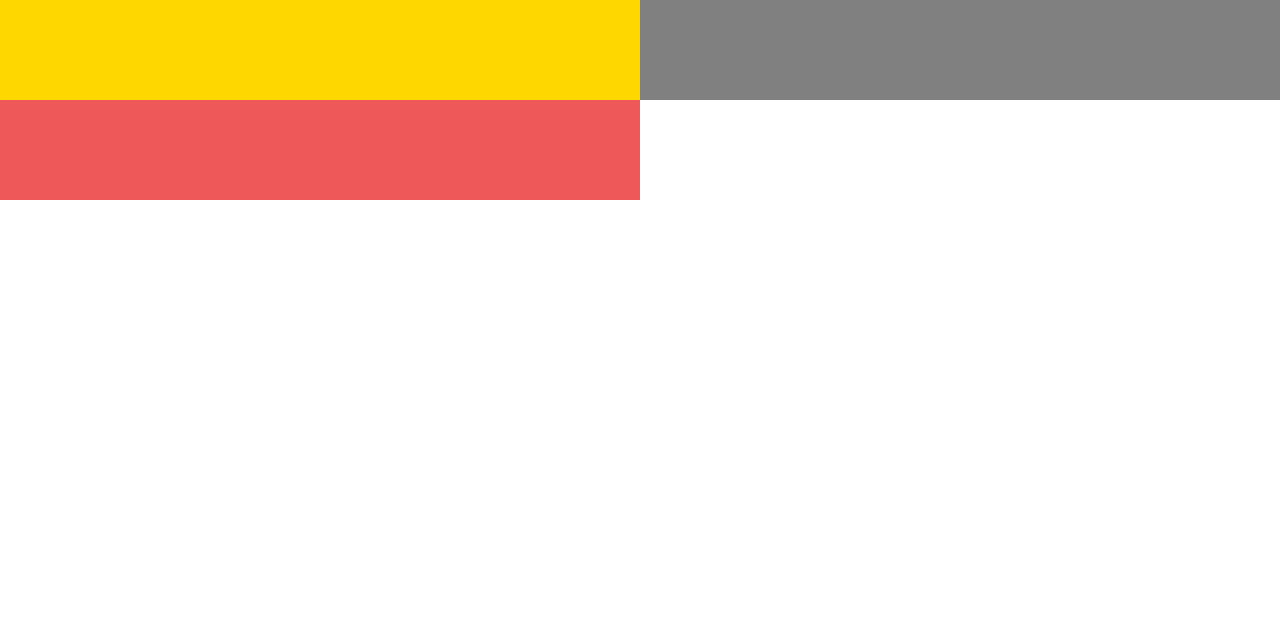
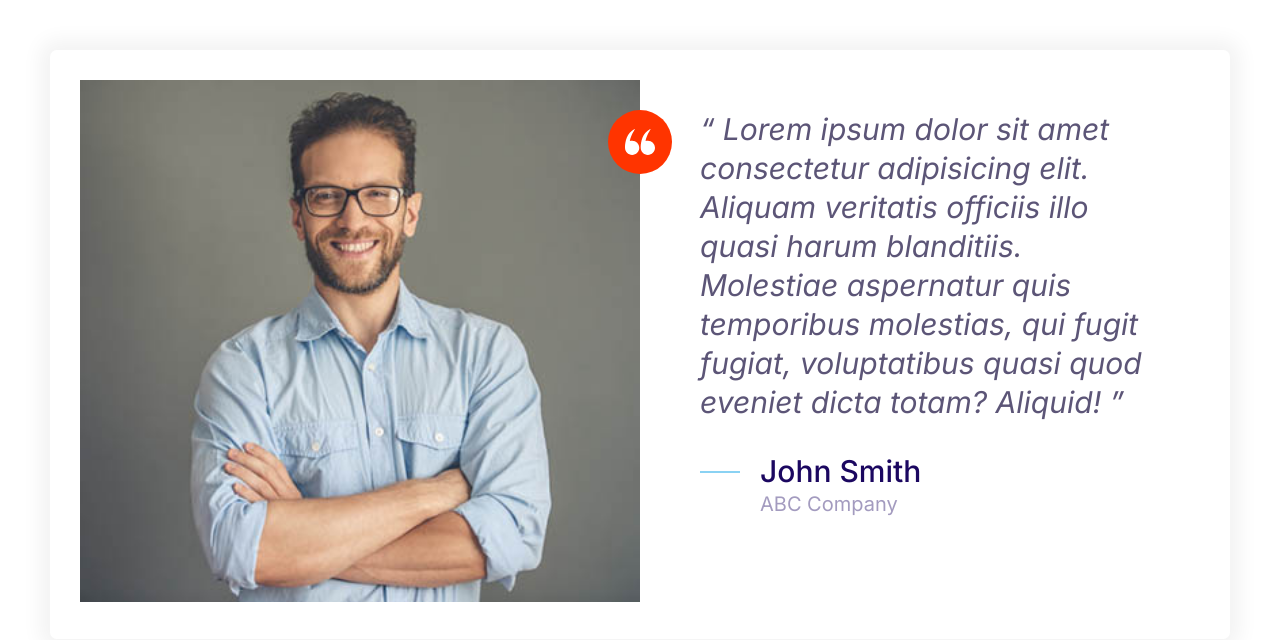
Before and after one commit to Aryanahmad04/moshify, a plain HTML site: page index.html in a window 1280 px wide. Drawn offline with Linux system fonts and the light colour scheme.

Commit message:
testimonial

```diff
--- a/css/style.css
+++ b/css/style.css
@@ -143,9 +143,16 @@ a {
     width: 40px;
     height: 40px;
   }
+  .icon--small{
+    width: 30px;
+    height: 30px;
+  }
 
   .icon--primary {
     fill: var(--color-primary);
+  }
+  .icon--white{
+    fill:#fff;
   }
 
   .icon-container {
@@ -156,6 +163,9 @@ a {
     display: inline-flex;
     justify-content: center;
     align-items: center;
+  }
+  .icon-container--accent{
+    background: var(--color-accent);
   }
 /* Buttons */
 .btn {
@@ -403,5 +413,27 @@ margin-top: 1rem;
   .grid--1x3 {
     grid-template-columns: repeat(3, 1fr);
   }
-
 }
+.testimonial__image > img{
+  width: 100%;
+}
+.testimonial{
+padding: 3rem;
+}
+.testimonial__image{
+  position: relative;
+}
+.testimonial__image > .icon-container{
+  position: absolute;
+  top: 3rem;
+  right: -32px;
+}
+@media  screen and (min-width:768px) {
+  .testimonial .quote
+  .testimonial .quote__author{
+    font-size: 2.4rem;
+  }
+}
+.testimonial .quote{
+  margin-left: 6rem ;
+}
--- a/index.html
+++ b/index.html
@@ -13,11 +13,41 @@
     <link rel="stylesheet" href="css/normalize.css" />
     <link rel="stylesheet" href="css/style.css" />
   </head>
-  <body>
-    <div class="grid grid--1x2">
-    <div style="height: 100px; background: gold;"></div>
-    <div style="height: 100px; background: gray;"></div>
-    <div style="height: 100px; background: rgb(238, 88, 88);"></div>
-  </div>
+  <body style="padding: 5rem">
+    <div class="card testimonial">
+      <div class="grid grid--1x2">
+        <div class="testimonial__image">
+          <img src="images/testimonial.jpg" alt="A happy smilling customer" />
+
+          <span class="icon-container icon-container--accent">
+            <svg class="icon icon--white icon--small">
+              <use xlink:href="images/sprite.svg#quotes"></use>
+            </svg>
+          </span>
+      </div>
+          <blockquote class="quote">
+            <p class="qoute__text">
+              Lorem ipsum dolor sit amet consectetur adipisicing elit. Aliquam
+              veritatis officiis illo quasi harum blanditiis. Molestiae
+              aspernatur quis temporibus molestias, qui fugit fugiat,
+              voluptatibus quasi quod eveniet dicta totam? Aliquid!
+            </p>
+            <footer>
+              <div class="media">
+                <div class="media__image">
+                  <svg class="icon icon--primary quote__line">
+                    <use xlink:href="images/sprite.svg#line"></use>
+                  </svg>
+                </div>
+                <div class="media__body">
+                  <h3 class="media__title quote__author">John Smith</h3>
+                  <p class="quote__organization">ABC Company</p>
+                </div>
+              </div>
+            </footer>
+          </blockquote>
+        </div>
+      </div>
+    </div>
   </body>
 </html>
```
Also changed, not shown: css/components/grid.html (added, +5 -0 lines), images/testimonial.jpg (added).
